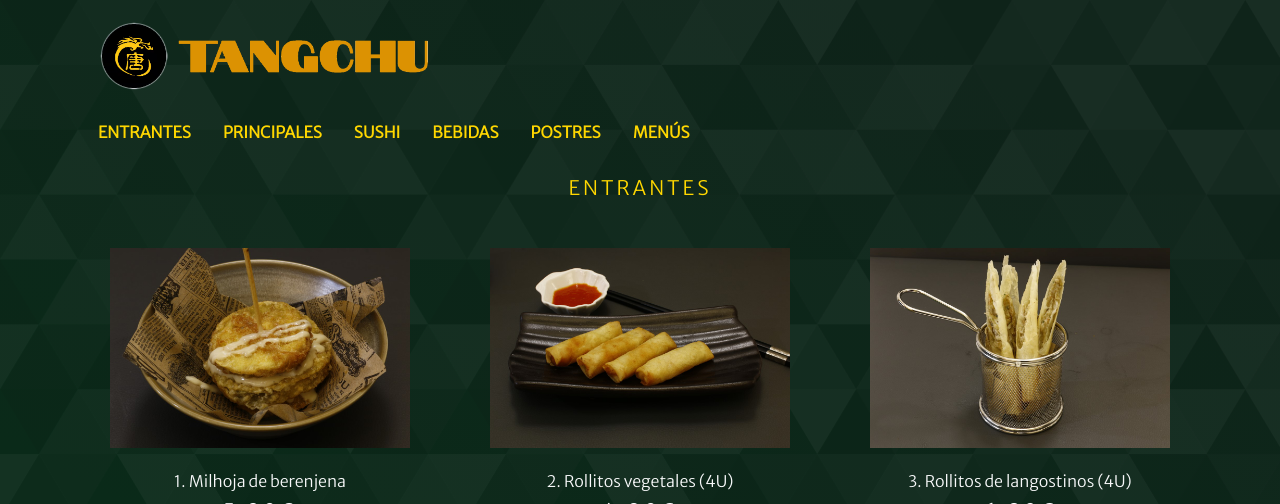
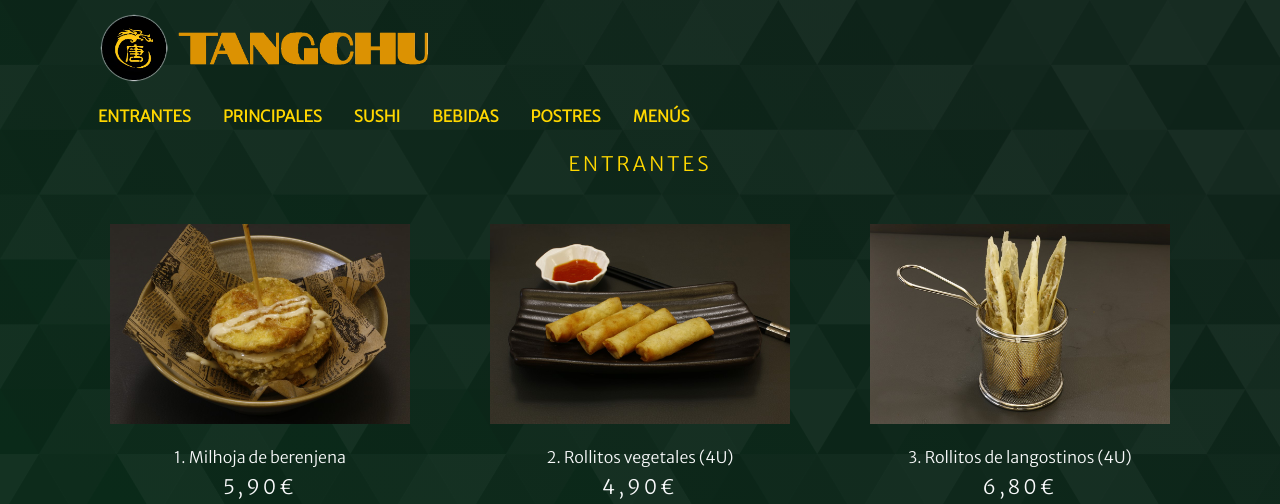
Before and after one commit to tropiplaya/restauranteTangchu, a plain HTML site: page carta.html in a window 1280 px wide. Shown: the top 504 px of the page. Drawn offline with nearby package versions, Linux system fonts and the light colour scheme.

Commit message:
fix top navbar

```diff
--- a/assets/css/dishes.css
+++ b/assets/css/dishes.css
@@ -20,6 +20,18 @@ body {
     background: none;
     font-weight: bold;
     font-size: 1rem;
+}
+
+#section-navbar > li > a{
+    background: none;
+}
+
+#section-navbar > li > a.active{
+    background: none;
+}
+
+#pills-tabContent > div > ul > li > a{
+    font-style: italic;
 }
 
 .text-gold {
--- a/assets/js/menu.js
+++ b/assets/js/menu.js
@@ -22,16 +22,22 @@ $(document).ready(function () {
 
 $(document).scroll(function() {
     if (isScrolledIntoView("#logo")) {
-        if ($("#menu-navbar").hasClass("fixed-top")) {
-            $("#menu-navbar").removeClass("fixed-top");
+        if ($("#menu-navbar").hasClass("sticky-top")) {
+            $("#menu-navbar").removeClass("sticky-top");
             $("#menu-navbar").removeClass("custom-bg");
-            $("#menu-navbar").removeClass("px-5");
+            $("#menu-navbar").removeClass("px-1");
+            if($("#nav-bar-logo").length != 0) {
+                $("#nav-bar-logo").remove();
+            }
         }
     } else {
-        if (!$("#menu-navbar").hasClass("fixed-top")) {
-            $("#menu-navbar").addClass("fixed-top");
+        if (!$("#menu-navbar").hasClass("sticky-top")) {
+            $("#menu-navbar").addClass("sticky-top");
             $("#menu-navbar").addClass("custom-bg");
-            $("#menu-navbar").addClass("px-5");
+            $("#menu-navbar").addClass("px-1");
+            if($("#nav-bar-logo").length == 0) {
+                $("#section-navbar").prepend('<li id="nav-bar-logo" class="nav-item"><a class="nav-link"><img class="" src="./assets/images/tangchu-logo.png" height="25px"/></a></li>');
+            }
         }
     }
 })
@@ -74,7 +80,7 @@ function readCSV(data) {
                 if (!navList[safeStringSection].hasOwnProperty(safeStringCategory)) {
                     navList[safeStringSection][safeStringCategory] = [];
 
-                    $("#" + sectionID).append('<li class="nav-item"><a class="nav-link text-gold" href="#' + categoryID + '">' + elem[1] + '</a></li>');
+                    $("#" + sectionID).append('<li class="nav-item"><a class="nav-link text-gold font-italic" href="#' + categoryID + '">' + elem[1] + '</a></li>');
 
                     if ($(categoryID).length == 0) {
                         $("#dish-list").append('<div class="row border-bottom border-warning mb-2" id="' + categoryID + '"></div>');
--- a/carta.html
+++ b/carta.html
@@ -28,7 +28,7 @@
 </head>
 <body class="custom-bg" data-bs-spy="scroll" data-bs-target="#menu-navbar">
 <div class="container">
-    <header class="d-flex flex-row mt-3 mb-2">
+    <header class="d-flex flex-row my-2">
         <div class="container">
             <a href="./carta.html">
                 <img id="logo" class="float-left" src="./assets/images/tangchu-imagotipo.png" alt="Tangchu">
@@ -36,7 +36,7 @@
         </div>
     </header>
     <div id="menu-navbar">
-        <div class="navbar">
+        <div class="navbar d-inline" id="main-navbar">
             <ul class="nav nav-pills example" id="section-navbar">
                 <li class="nav-item">
                     <a class="nav-link text-gold" id="pill-menu-tab" data-bs-toggle="pill"
```
